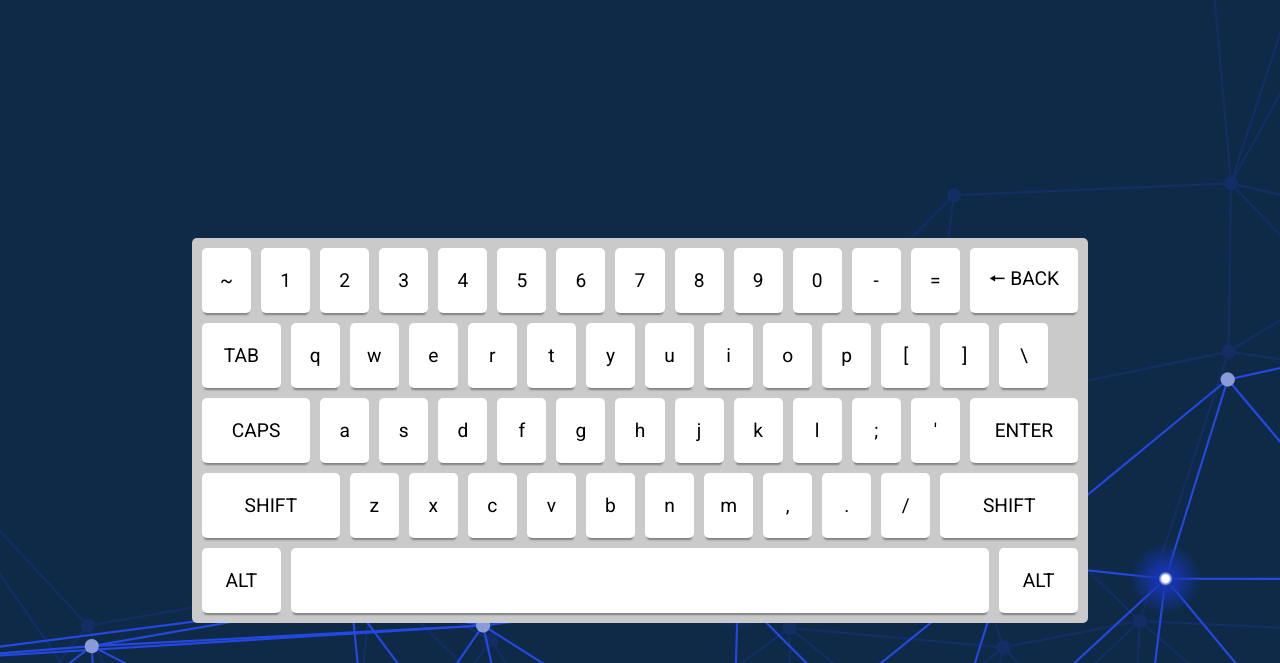
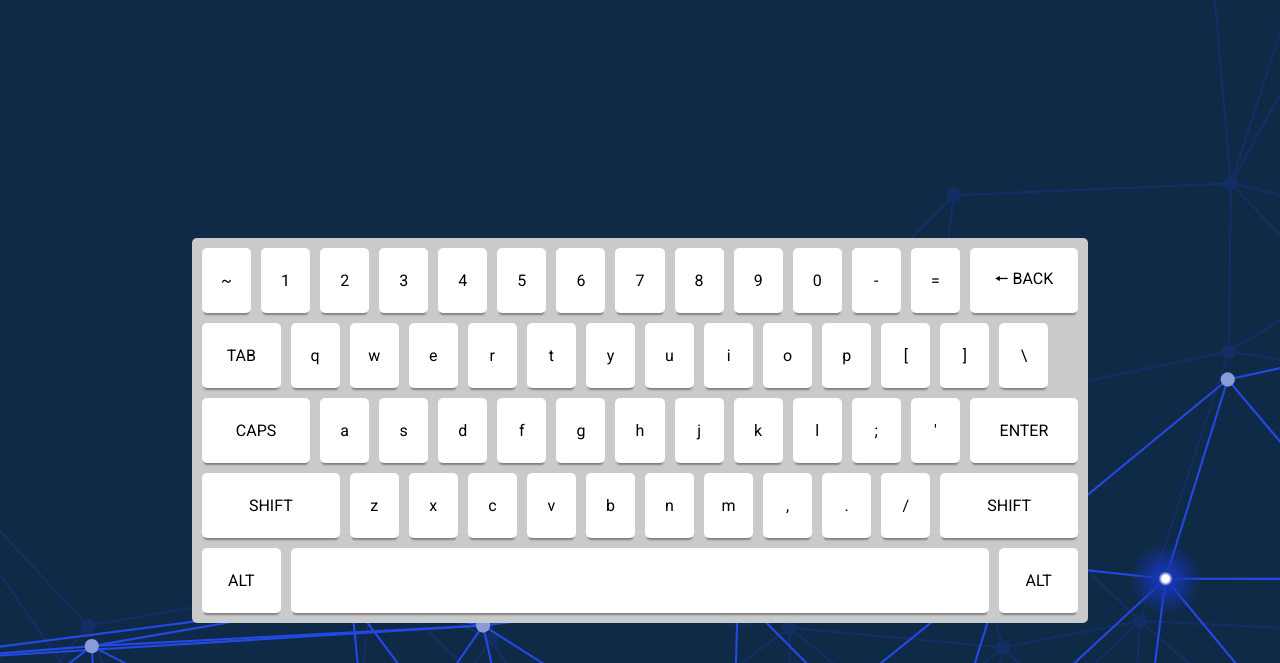
Before and after one commit to rajmac93/keyboard-app_javascript, a website: page index.html in a window 1280 px wide. Shown: the part 137-800 px from the top of the page. Drawn offline with Linux system fonts and the light colour scheme.

```diff
--- a/style.css
+++ b/style.css
@@ -66,7 +66,7 @@
   outline: inherit;
   border-radius: 5px;
   box-shadow: 0 4px 2px -2px gray;
-  font-size: 1.2rem;
+  font-size: 1rem;
   font-weight: 500;
 }
 button:hover {
```
Also changed, not shown: index.html (+1 -0 lines).
